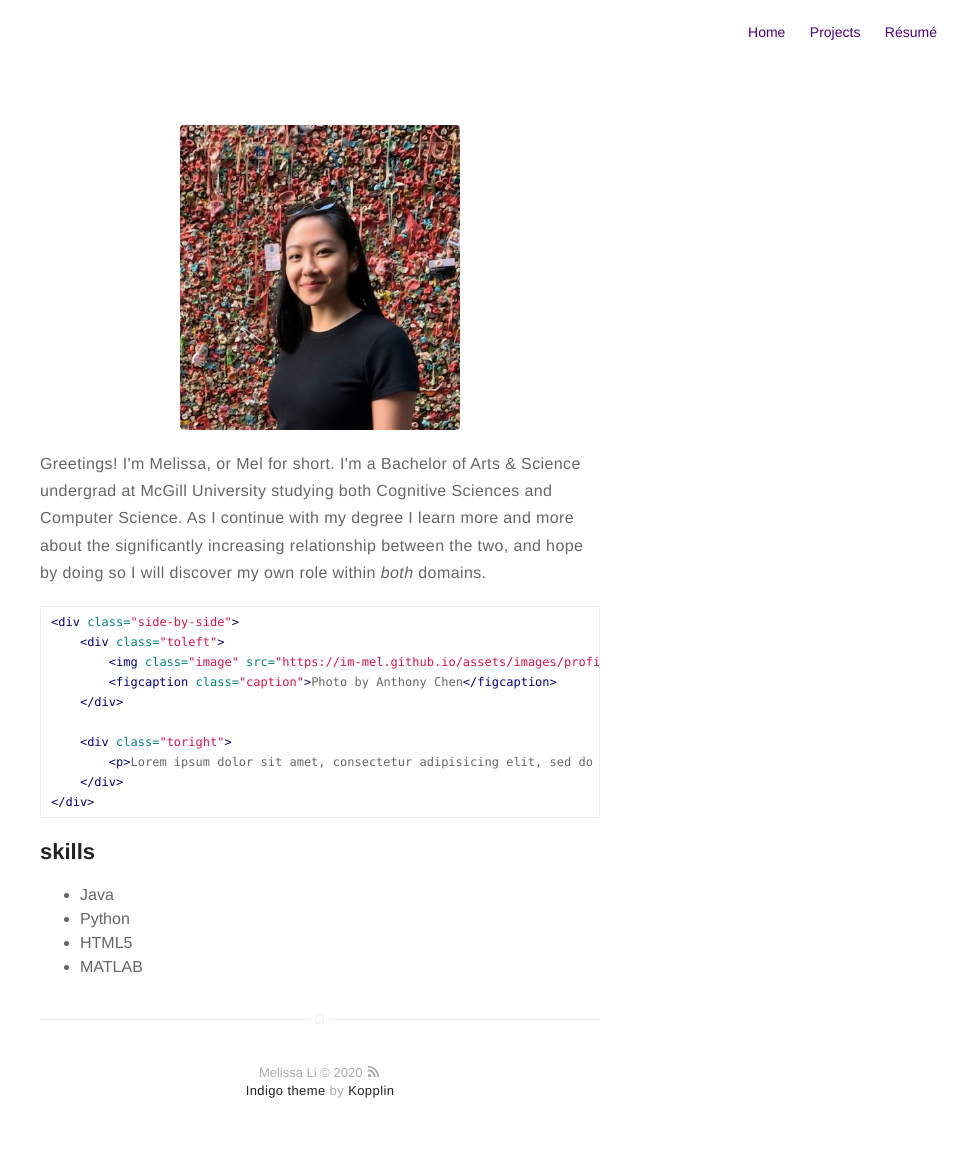
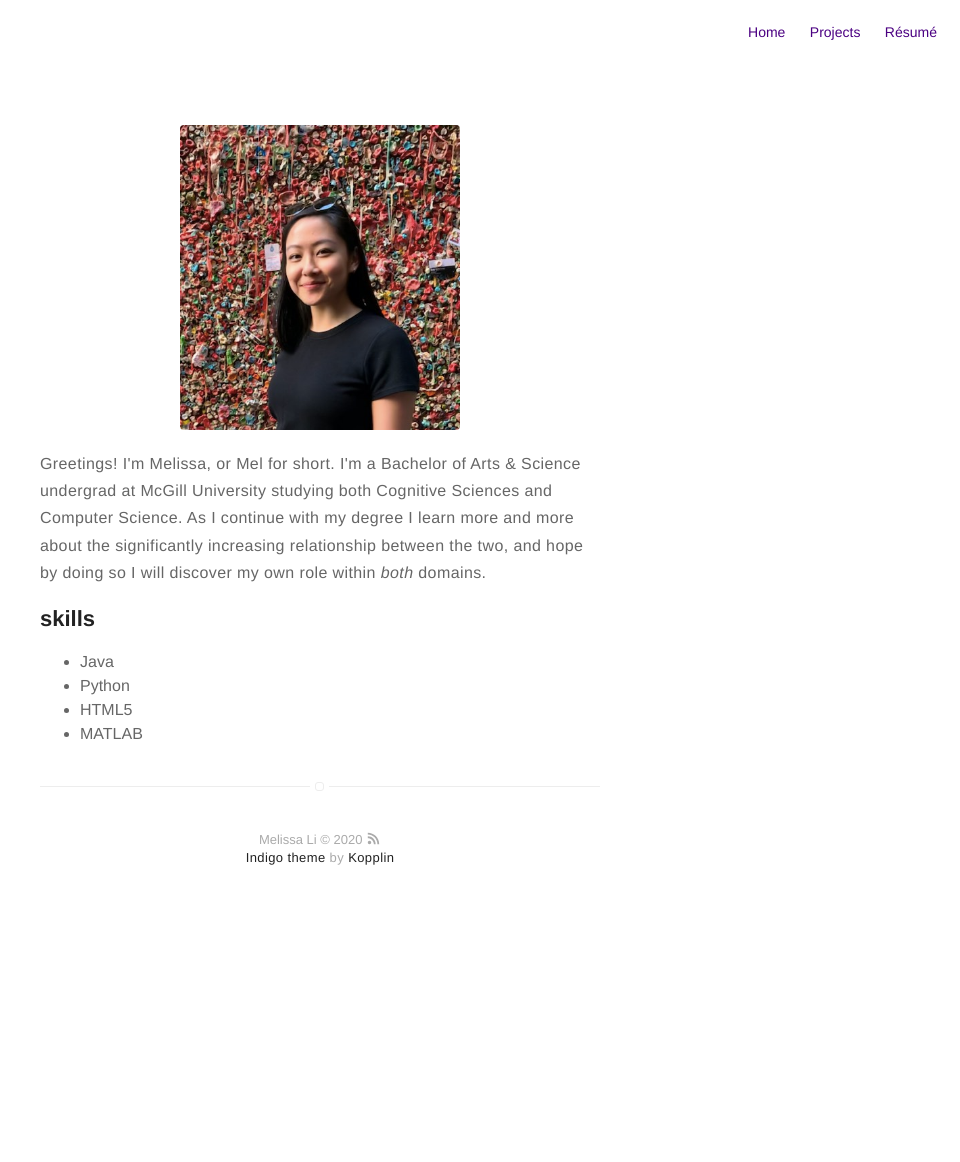
Before and after one commit to im-mel/im-mel.github.io, a Jekyll site: the page built from about.md, in a window 1280 px wide. Shown: the whole page, without its empty margins (320-1280 px from the left). Built offline with Jekyll 4.4.1, drawn with Linux system fonts in a browser that asks for light colours; after the commit the page ends 929 px from its top, so only the background shows below that.

Commit message:
Update about.md

```diff
--- a/about.md
+++ b/about.md
@@ -5,19 +5,6 @@ layout: page
 ![Profile Image]({{ site.url }}/{{ site.picture }})
 
 <p>Greetings! I'm Melissa, or Mel for short. I'm a Bachelor of Arts & Science undergrad at McGill University studying both Cognitive Sciences and Computer Science. As I continue with my degree I learn more and more about the significantly increasing relationship between the two, and hope by doing so I will discover my own role within <em>both</em> domains.</p>
-
-{% highlight html %}
-<div class="side-by-side">
-    <div class="toleft">
-        <img class="image" src="{{ site.url }}/{{ site.picture }}" alt="Alt Text">
-        <figcaption class="caption">Photo by Anthony Chen</figcaption>
-    </div>
-
-    <div class="toright">
-        <p>Lorem ipsum dolor sit amet, consectetur adipisicing elit, sed do eiusmod tempor incididunt ut labore et dolore magna aliqua. Ut enim ad minim veniam, quis nostrud exercitation ullamco laboris nisi ut aliquip ex ea commodo consequat. Duis aute irure dolor in reprehenderit in voluptate velit esse cillum dolore eu fugiat nulla pariatur. Excepteur sint occaecat cupidatat non proident, sunt in culpa qui officia deserunt mollit anim id est laborum.</p>
-    </div>
-</div>
-{% endhighlight %}
 
 
 <h2>skills</h2>
```
